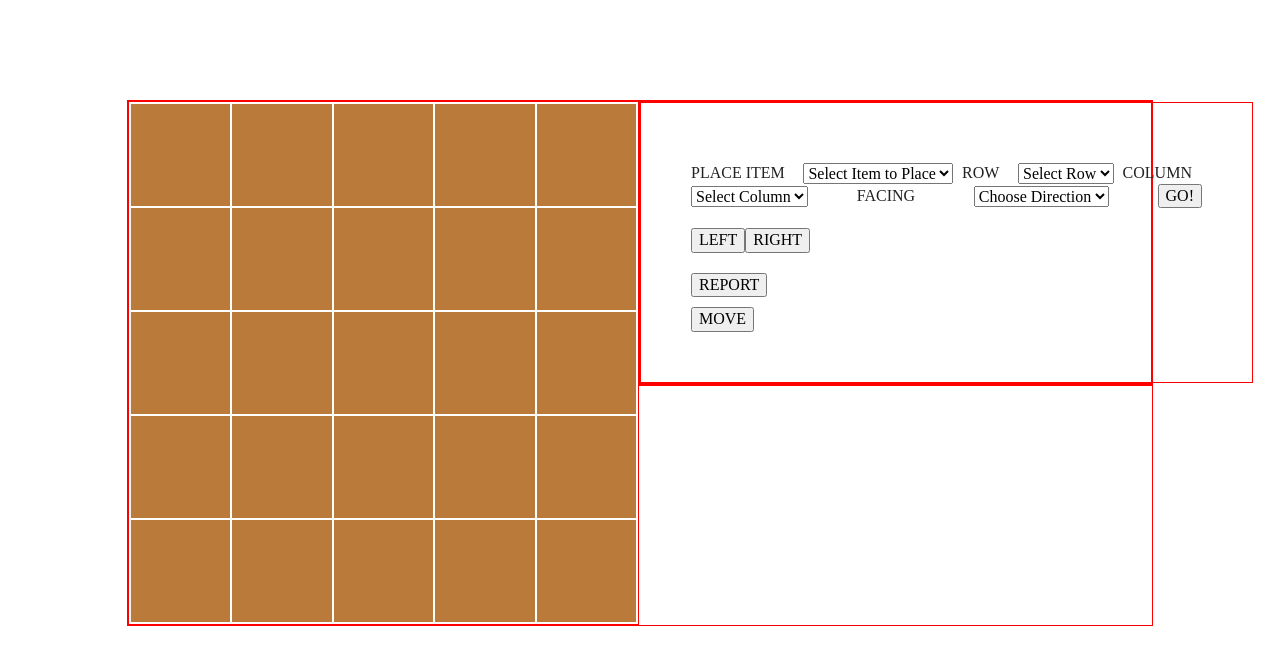
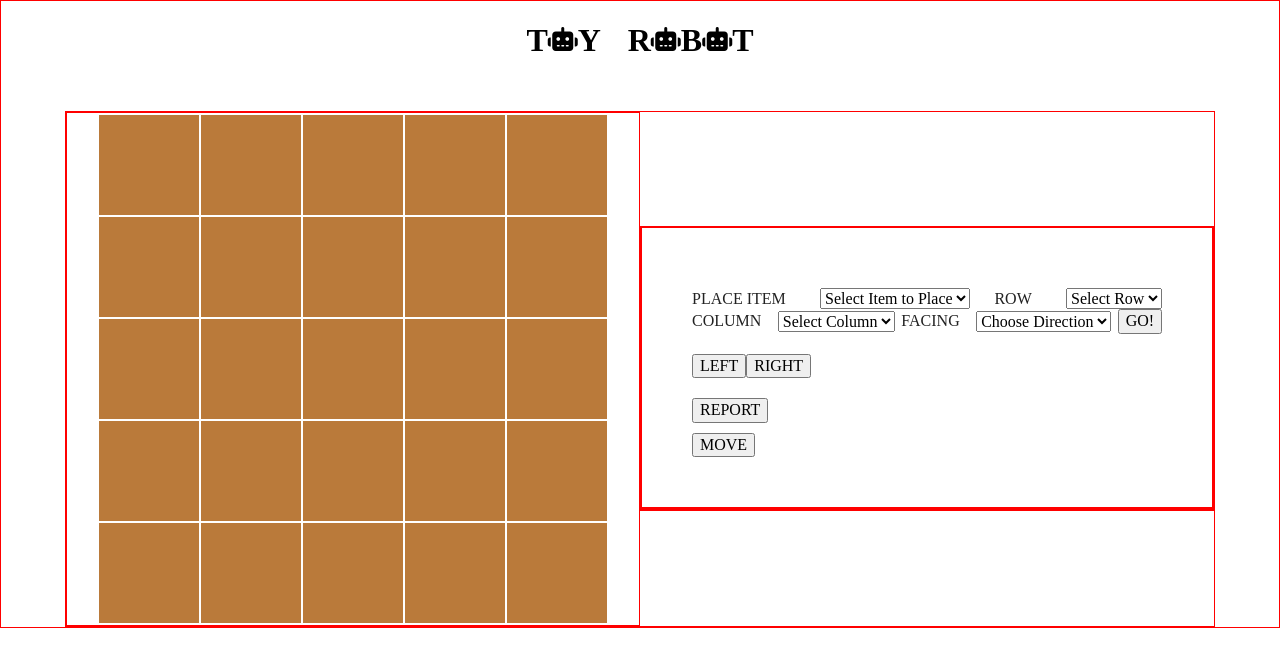
Before and after one commit to Chika-Okafor/toy-robot, a website built with Parcel: page index.html in a window 1280 px wide. Both pictures are taken after a click on the button "REPORT". Built offline with nearby package versions, Linux system fonts and the light colour scheme.

Commit message:
added controls for reportBtn

```diff
--- a/css/main.css
+++ b/css/main.css
@@ -87,21 +87,43 @@ textarea {
    Author's custom styles
    ========================================================================== */
 
+* {
+  box-sizing: border-box;
+}
+
 body {
+  align-items: center;
+  border: 1px solid red;
   display: flex;
-  align-items: flex-start;
+  flex-flow: row wrap;
   justify-content: center;
   width: 100%;
+}
+
+header {
+  align-items: flex-start;
+  display: flex;
+  justify-content: center;
+  width: 100%;
+}
+
+header #game-title {
+  color: #000;
+  word-spacing: 20px;
+}
+
+#game-title .fa-robot {
+  color: #000;
 }
 
 #game-ui {
   border: 1px solid red;
   display: flex;
-  align-items: flex-start;
-  flex-flow: row nowrap;
-  justify-content: flex-start;
-  margin-top: 100px;
-  width: 80%;
+  align-items: center;
+  flex-flow: row wrap;
+  justify-content: center;
+  margin-top: 30px;
+  width: 90%;
 }
 
 #game-board {
@@ -181,12 +203,18 @@ select {
 
 #ui-messages {
   border: 1px solid red;
-  color: orange;
   display: flex;
   align-items: flex-start;
   flex-flow: column nowrap;
   justify-content: flex-start;
   width: 100%;
+}
+
+#message {
+  color: orange;
+  font-size: larger;
+  font-weight: 600;
+  text-align: center;
 }
 
 /* ==========================================================================
--- a/index.html
+++ b/index.html
@@ -28,7 +28,10 @@
 <body>
 
   <!-- Add your site or application content here -->
-  <div id="game-ui">
+  <header>
+    <h1 id="game-title">T<i class="fa-solid fa-robot fa-xs"></i>Y R<i class="fa-solid fa-robot fa-xs"></i>B<i class="fa-solid fa-robot fa-xs"></i>T</h1>
+  </header>
+  <main id="game-ui">
     <table id="game-board">
       <tr id="row-5">
         <td class="empty-cell" id="cell-21"></td>
@@ -124,7 +127,7 @@
         <span id="message"></span>
       </div>
     </div>
-  </div>
+  </main>
 
 
   <script src="js/vendor/modernizr-3.11.2.min.js"></script>
--- a/js/main.js
+++ b/js/main.js
@@ -10,6 +10,8 @@ const submit = document.getElementById("submit");
 const rotateLeftBtn = document.getElementById("rotate-left-btn");
 const rotateRightBtn = document.getElementById("rotate-right-btn");
 const moveBtn = document.getElementById("move-btn");
+const reportBtn = document.getElementById("report-btn");
+let message = document.getElementById("message");
 
 
 let selectedRow = rowInput.value;
@@ -30,12 +32,17 @@ submit.addEventListener("click", function (e) {
     selectedColumn = columnInput.value;
     robotFacingDirection = facingInput.value;
 
-    if (placedItem.value === "ROBOT") {
+    if ((placedItem.value === "ROBOT") && (selectedColumn && selectedRow && robotFacingDirection !== null)) {
         placeRobot(selectedRow, selectedColumn, robotFacingDirection);
 
-    } else if (placedItem.value === "WALL") {
+    } else if ((placedItem.value === "WALL") && (selectedColumn && selectedRow !== null)) {
         placeWall(selectedRow, selectedColumn)
     };
+
+    placedItem.value = "";
+    rowInput.value = "";
+    columnInput.value = "";
+    facingInput.value = "";
 });
 
 
@@ -53,7 +60,7 @@ const placeRobot = (row, column, facing) => {
         console.log(robotFacingDirection);
         robotPosition = newRobot;
         console.log(robotPosition);
-    } else if (robotPosition !== null) {
+    } else {
         newRobot = document.querySelector(`${rowID} ${cellID}`);
         console.log(row, column);
         console.log(robotPosition);
@@ -260,9 +267,24 @@ moveBtn.addEventListener("click", function (e) {
 });
 
 
+reportBtn.addEventListener("click", function (e) {
+    e.preventDefault();
+
+    let xCoordinate = robotPosition.parentElement.getAttribute("id")[4];
+    console.log(xCoordinate);
+    let yCoordinate = robotPosition.getAttribute("id").slice(5);
+    console.log(yCoordinate);
+    console.log(robotFacingDirection);
+
+    const columNumber = (Number(yCoordinate) - ((Number(xCoordinate) - 1) * 5));
+
+    message.innerText = `ROBOT IS POSITIONED AT ${xCoordinate}, ${columNumber} ${robotFacingDirection}`;
+});
 
 
-const setFacingDirection = facing => {
+
+
+function setFacingDirection(facing) {
     let robotIcon = "";
     if (facing === "NORTH") {
         robotIcon += "<i class='fa-solid fa-arrow-up' id='direction'></i>";
@@ -278,4 +300,4 @@ const setFacingDirection = facing => {
         console.log(robotIcon);
     };
     return robotIcon;
-};
+}
```
